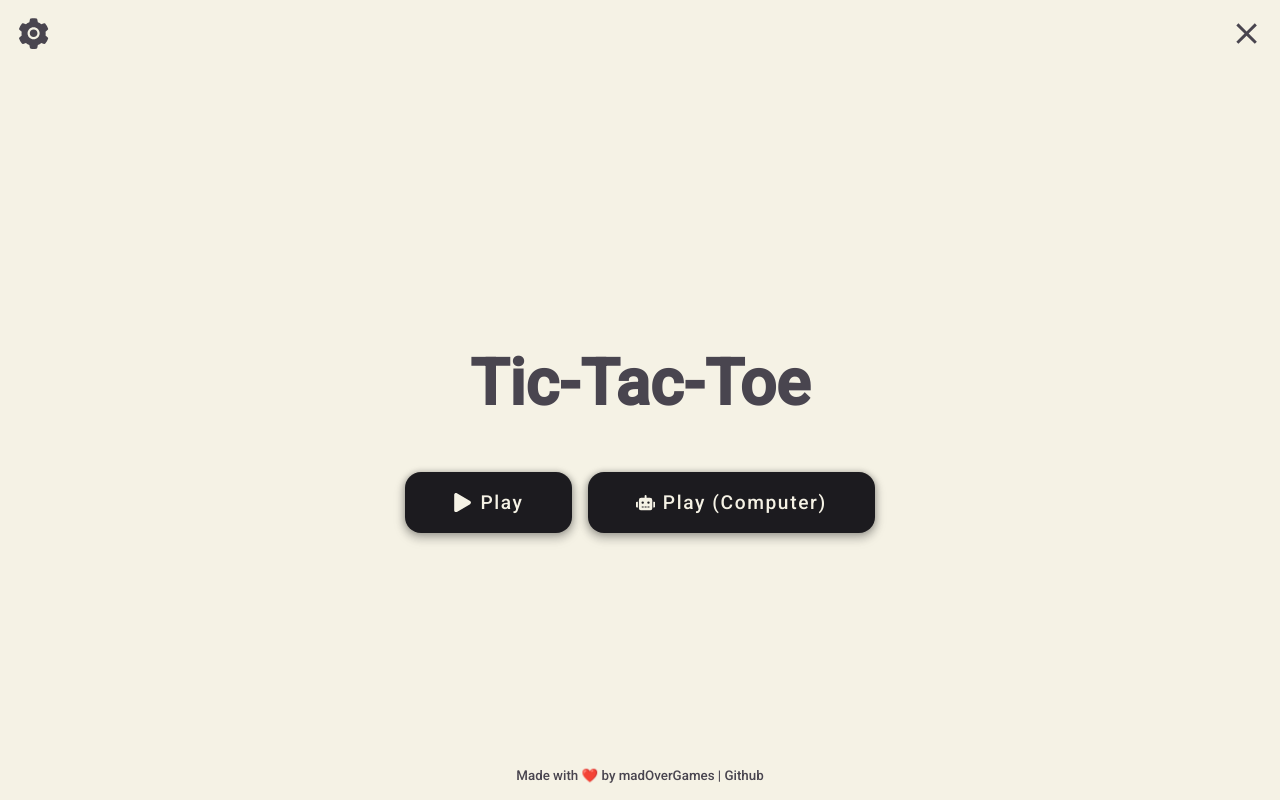
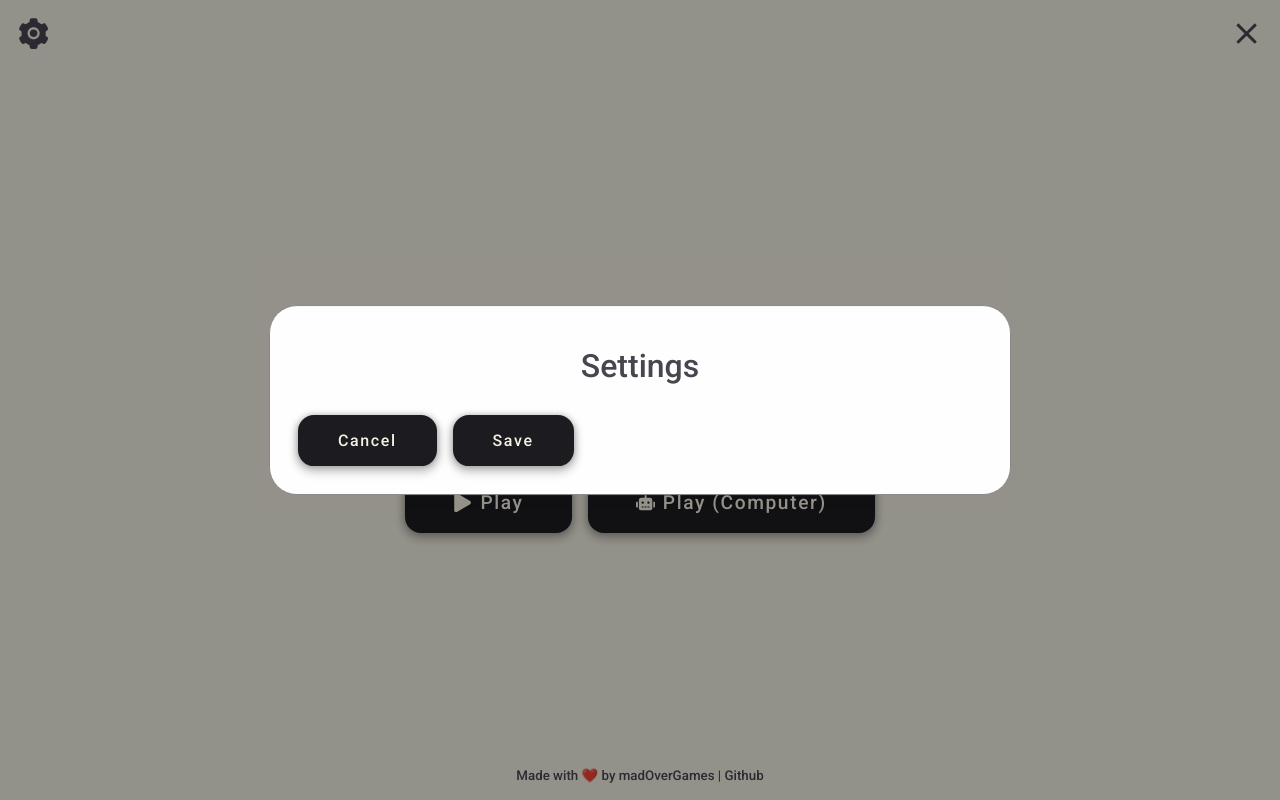
Before and after one commit to yashchaudhari008/tic-tac-toe, a React (Create React App) app: page / in a window 1280 px wide. Both pictures are taken after a click on the icon 33 px from the left and 33 px from the top of the page. Built offline with nearby package versions, Linux system fonts and the light colour scheme.

Commit message:
Modal added (#3)
* Modal added

* Setting's button opens Modal

* Few standard changes

* Smaller Button added

Co-authored-by: Yash Chaudhari <yashchaudhari008@gmail.com>

```diff
--- a/src/components/ui/Button.css
+++ b/src/components/ui/Button.css
@@ -24,3 +24,7 @@
 	filter: invert(2);
 	box-shadow: 0 0 0 0.1rem var(--primaryTextColor);
 }
+.smallButton {
+	font-size: 1rem;
+	padding: 0 2.5rem;
+}
--- a/src/components/ui/Button.jsx
+++ b/src/components/ui/Button.jsx
@@ -1,8 +1,16 @@
 import React from "react";
 import "./Button.css";
-export default function Button({ buttonText, iconComponent, onClickHandler }) {
+export default function Button({
+	buttonText,
+	iconComponent,
+	onClickHandler,
+	smallBtn,
+}) {
 	return (
-		<button className="primaryButton" onClick={onClickHandler}>
+		<button
+			className={`primaryButton ${smallBtn && "smallButton"}`}
+			onClick={onClickHandler}
+		>
 			{iconComponent}
 			<p>{buttonText}</p>
 		</button>
--- a/src/components/ui/Header.jsx
+++ b/src/components/ui/Header.jsx
@@ -2,18 +2,44 @@ import React from "react";
 import "./Header.css";
 import { AiFillSetting } from "react-icons/ai";
 import { MdClose } from "react-icons/md";
+import Modal from "./Modal";
+import Button from "./Button";
 
 export default function Header() {
+	const [isSettingsMenuOpen, setSettingsMenuOpen] = React.useState(false);
+	const closeSettingsMenu = () => setSettingsMenuOpen(false);
+	const saveSetttings = () => {
+		//Save New Settings
+		closeSettingsMenu();
+	};
 	return (
 		<>
 			<div id="header">
 				<div className="button">
-					<AiFillSetting />
+					<AiFillSetting onClick={() => setSettingsMenuOpen(true)} />
 				</div>
 				<div className="button">
 					<MdClose onClick={() => window.history.back()} />
 				</div>
 			</div>
+			<Modal
+				isModalOpen={isSettingsMenuOpen}
+				closeModal={closeSettingsMenu}
+				heading={"Settings"}
+			>
+				<div>
+					<Button
+						buttonText={"Cancel"}
+						onClickHandler={closeSettingsMenu}
+						smallBtn={true}
+					/>
+					<Button
+						buttonText={"Save"}
+						onClickHandler={saveSetttings}
+						smallBtn={true}
+					/>
+				</div>
+			</Modal>
 		</>
 	);
 }
--- /dev/null
+++ b/src/components/ui/Modal.css
@@ -0,0 +1,28 @@
+.modal {
+	display: block;
+	position: fixed;
+	z-index: 1;
+	left: 0;
+	top: 0;
+	width: 100%;
+	height: 100%;
+	overflow: auto;
+	background-color: rgb(0, 0, 0);
+	background-color: rgba(0, 0, 0, 0.4);
+}
+
+.modal-content {
+	position: absolute;
+	background-color: #fefefe;
+	left: 50%;
+	top: 50%;
+	transform: translate(-50%, -50%);
+	padding: 20px;
+	border: 1px solid #888;
+	width: min(80%, 700px);
+	border-radius: 28px;
+}
+.modal-content .heading {
+	text-align: center;
+	font-weight: 500;
+}
--- /dev/null
+++ b/src/components/ui/Modal.jsx
@@ -0,0 +1,22 @@
+import React from "react";
+import "./Modal.css";
+
+export default function Modal({ isModalOpen, closeModal, heading, children }) {
+	const modalContentRef = React.useRef();
+	React.useEffect(() => {
+		const handleClickOutside = (e) =>
+			modalContentRef.current &&
+			!modalContentRef.current.contains(e.target) &&
+			closeModal();
+		document.addEventListener("mousedown", handleClickOutside);
+		return () => document.removeEventListener("mousedown", handleClickOutside);
+	}, [closeModal]);
+	return isModalOpen ? (
+		<div className="modal">
+			<div ref={modalContentRef} className="modal-content">
+				<h1 className="heading">{heading}</h1>
+				{children}
+			</div>
+		</div>
+	) : null;
+}
```
